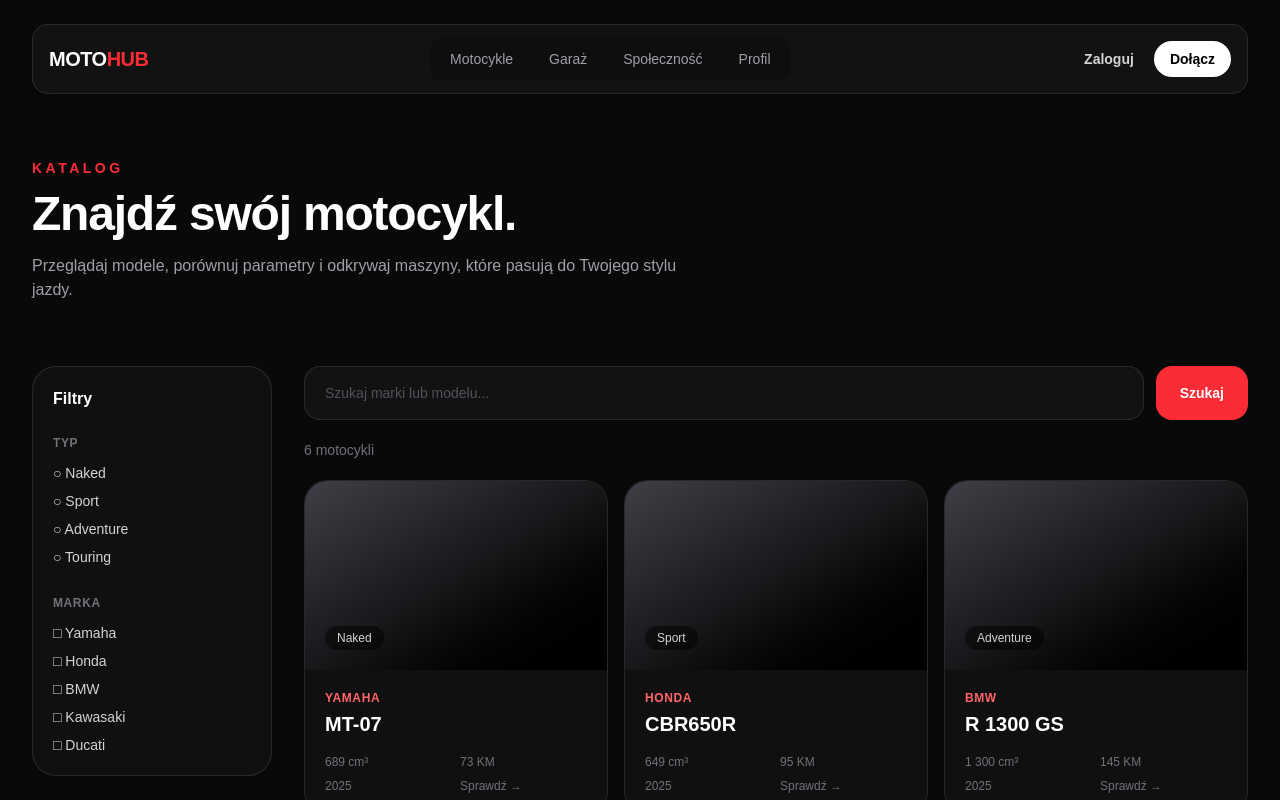
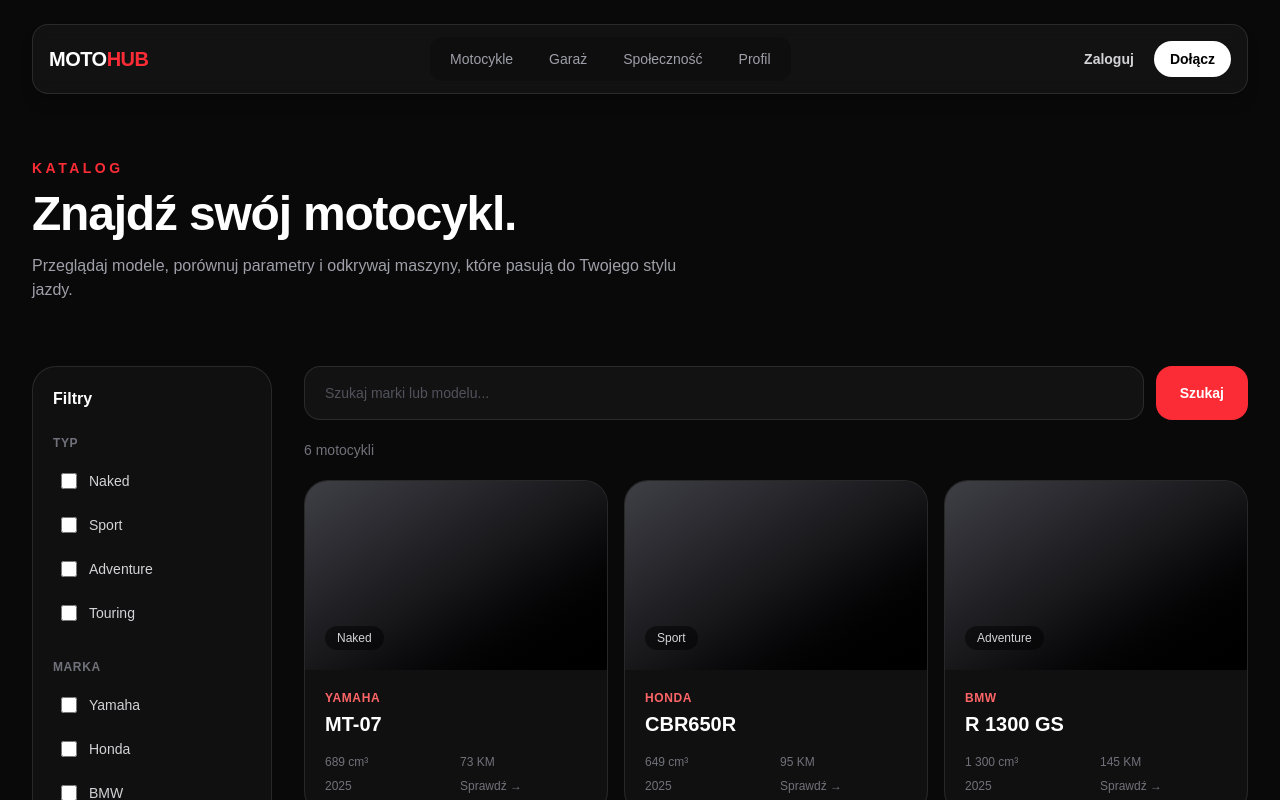
Before and after one commit to maker599/Motohub, a Next.js app: page /motocykle in a window 1280 px wide. Shown: the top 800 px of the page. Built offline with nearby package versions, Linux system fonts and the light colour scheme; no server answers.

Commit message:
fix: make motorcycle filters functional

```diff
--- a/app/motocykle/page.tsx
+++ b/app/motocykle/page.tsx
@@ -1,4 +1,7 @@
+"use client";
+
 import Link from "next/link";
+import { useMemo, useState } from "react";
 import SiteNav from "../SiteNav";
 
 const bikes = [
@@ -10,12 +13,38 @@ const bikes = [
   { id:"ktm-890-adventure", brand:"KTM", model:"890 Adventure", year:2024, engine:"889 cm³", type:"Adventure", power:"105 KM" },
 ];
 
+const types = ["Naked", "Sport", "Adventure", "Touring"];
+const brands = ["Yamaha", "Honda", "BMW", "Kawasaki", "Ducati", "KTM"];
+
 export default function MotorcyclesPage() {
+  const [query, setQuery] = useState("");
+  const [selectedTypes, setSelectedTypes] = useState<string[]>([]);
+  const [selectedBrands, setSelectedBrands] = useState<string[]>([]);
+
+  function toggle(value: string, setter: React.Dispatch<React.SetStateAction<string[]>>) {
+    setter((current) => current.includes(value) ? current.filter((x) => x !== value) : [...current, value]);
+  }
+
+  const filtered = useMemo(() => {
+    const q = query.trim().toLowerCase();
+    return bikes.filter((bike) => {
+      const matchesQuery = !q || `${bike.brand} ${bike.model} ${bike.type}`.toLowerCase().includes(q);
+      const matchesType = selectedTypes.length === 0 || selectedTypes.includes(bike.type);
+      const matchesBrand = selectedBrands.length === 0 || selectedBrands.includes(bike.brand);
+      return matchesQuery && matchesType && matchesBrand;
+    });
+  }, [query, selectedTypes, selectedBrands]);
+
+  function clearFilters() {
+    setQuery("");
+    setSelectedTypes([]);
+    setSelectedBrands([]);
+  }
+
   return (
     <main className="min-h-screen bg-[#090909] text-white">
       <div className="mx-auto max-w-7xl px-6 py-6 lg:px-8">
         <SiteNav />
-
         <header className="py-16">
           <p className="text-sm font-bold uppercase tracking-[.25em] text-red-500">Katalog</p>
           <h1 className="mt-3 text-5xl font-black tracking-tight">Znajdź swój motocykl.</h1>
@@ -24,25 +53,50 @@ export default function MotorcyclesPage() {
 
         <div className="grid gap-8 lg:grid-cols-[240px_1fr]">
           <aside className="h-fit rounded-3xl border border-white/10 bg-white/[.03] p-5">
+            <div className="flex items-center justify-between">
               <h2 className="font-bold">Filtry</h2>
+              {(selectedTypes.length > 0 || selectedBrands.length > 0 || query) && (
+                <button onClick={clearFilters} className="text-xs font-bold text-red-400 hover:text-red-300">Wyczyść</button>
+              )}
+            </div>
             <label className="mt-6 block text-xs font-bold uppercase tracking-wider text-zinc-500">Typ</label>
-            <div className="mt-3 space-y-2 text-sm text-zinc-300">
-              <p>○ Naked</p><p>○ Sport</p><p>○ Adventure</p><p>○ Touring</p>
+            <div className="mt-3 space-y-2">
+              {types.map((type) => (
+                <label key={type} className="flex cursor-pointer items-center gap-3 rounded-xl px-2 py-2 text-sm text-zinc-300 hover:bg-white/[.04]">
+                  <input type="checkbox" checked={selectedTypes.includes(type)} onChange={() => toggle(type, setSelectedTypes)} className="h-4 w-4 accent-red-500" />
+                  {type}
+                </label>
+              ))}
             </div>
             <label className="mt-7 block text-xs font-bold uppercase tracking-wider text-zinc-500">Marka</label>
-            <div className="mt-3 space-y-2 text-sm text-zinc-300">
-              <p>□ Yamaha</p><p>□ Honda</p><p>□ BMW</p><p>□ Kawasaki</p><p>□ Ducati</p>
+            <div className="mt-3 space-y-2">
+              {brands.map((brand) => (
+                <label key={brand} className="flex cursor-pointer items-center gap-3 rounded-xl px-2 py-2 text-sm text-zinc-300 hover:bg-white/[.04]">
+                  <input type="checkbox" checked={selectedBrands.includes(brand)} onChange={() => toggle(brand, setSelectedBrands)} className="h-4 w-4 accent-red-500" />
+                  {brand}
+                </label>
+              ))}
             </div>
           </aside>
 
           <section>
             <div className="mb-5 flex flex-col gap-3 sm:flex-row">
-              <input aria-label="Szukaj motocykla" placeholder="Szukaj marki lub modelu..." className="w-full rounded-2xl border border-white/10 bg-white/[.04] px-5 py-4 text-sm outline-none placeholder:text-zinc-600 focus:border-red-500/50" />
-              <button className="rounded-2xl bg-red-500 px-6 py-4 text-sm font-bold hover:bg-red-400">Szukaj</button>
+              <input aria-label="Szukaj motocykla" value={query} onChange={(e) => setQuery(e.target.value)} placeholder="Szukaj marki lub modelu..." className="w-full rounded-2xl border border-white/10 bg-white/[.04] px-5 py-4 text-sm outline-none placeholder:text-zinc-600 focus:border-red-500/50" />
+              <button onClick={() => setQuery(query.trim())} className="rounded-2xl bg-red-500 px-6 py-4 text-sm font-bold hover:bg-red-400">Szukaj</button>
             </div>
-            <p className="mb-5 text-sm text-zinc-500">{bikes.length} motocykli</p>
+            <div className="mb-5 flex items-center justify-between">
+              <p className="text-sm text-zinc-500">{filtered.length} {filtered.length === 1 ? "motocykl" : "motocykli"}</p>
+              {(selectedTypes.length > 0 || selectedBrands.length > 0 || query) && <p className="text-xs text-zinc-600">Aktywne filtry</p>}
+            </div>
+            {filtered.length === 0 ? (
+              <div className="rounded-3xl border border-dashed border-white/10 bg-white/[.02] p-12 text-center">
+                <p className="text-lg font-bold">Brak wyników</p>
+                <p className="mt-2 text-sm text-zinc-500">Zmień filtry albo wyszukiwaną frazę.</p>
+                <button onClick={clearFilters} className="mt-5 rounded-full bg-white px-5 py-2.5 text-sm font-bold text-black">Wyczyść filtry</button>
+              </div>
+            ) : (
               <div className="grid gap-4 sm:grid-cols-2 xl:grid-cols-3">
-              {bikes.map((bike) => (
+                {filtered.map((bike) => (
                   <Link key={bike.id} href={"/motocykle/"+bike.id} className="group overflow-hidden rounded-3xl border border-white/10 bg-white/[.03] transition hover:-translate-y-1 hover:border-red-500/30">
                     <div className="flex aspect-[16/10] items-end bg-gradient-to-br from-zinc-700 via-zinc-900 to-black p-5">
                       <span className="rounded-full bg-black/50 px-3 py-1 text-xs text-zinc-300">{bike.type}</span>
@@ -57,6 +111,7 @@ export default function MotorcyclesPage() {
                   </Link>
                 ))}
               </div>
+            )}
           </section>
         </div>
       </div>
```
Lines whose indentation alone changed are shown as unchanged.
